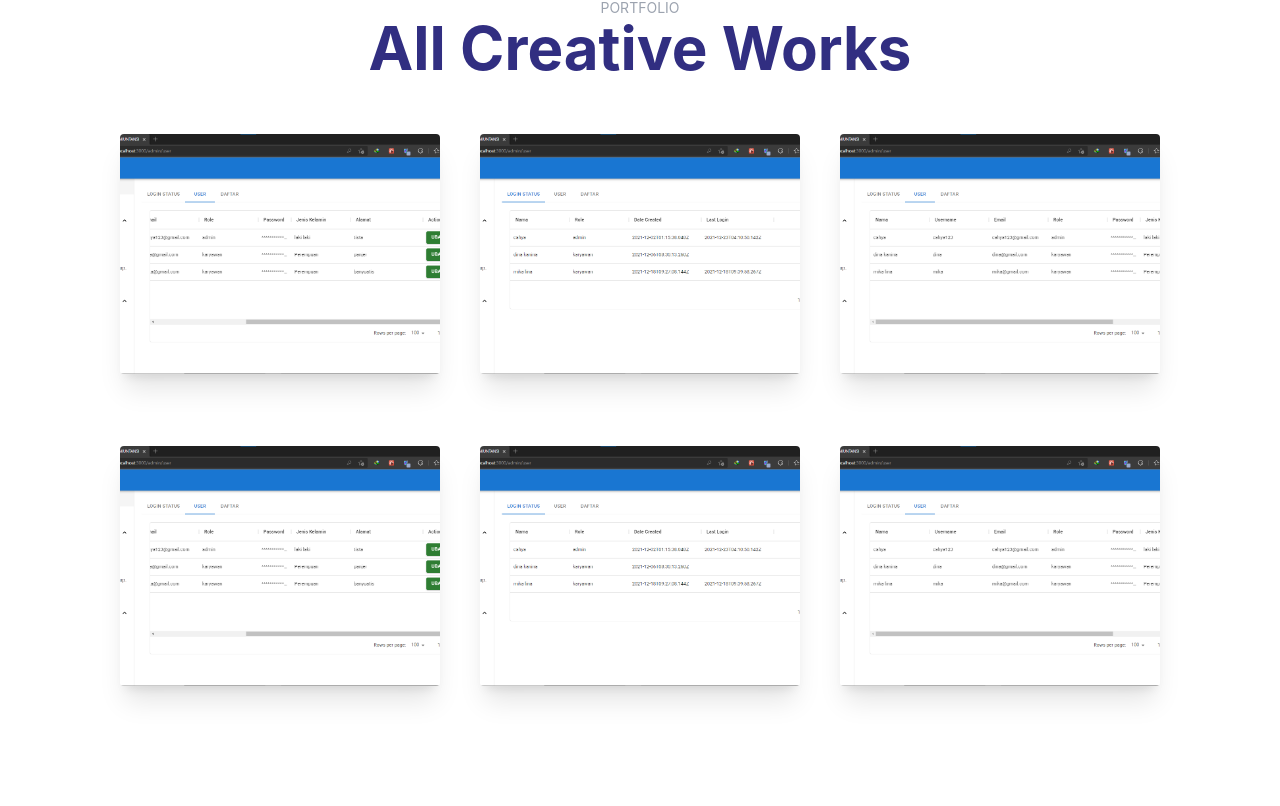
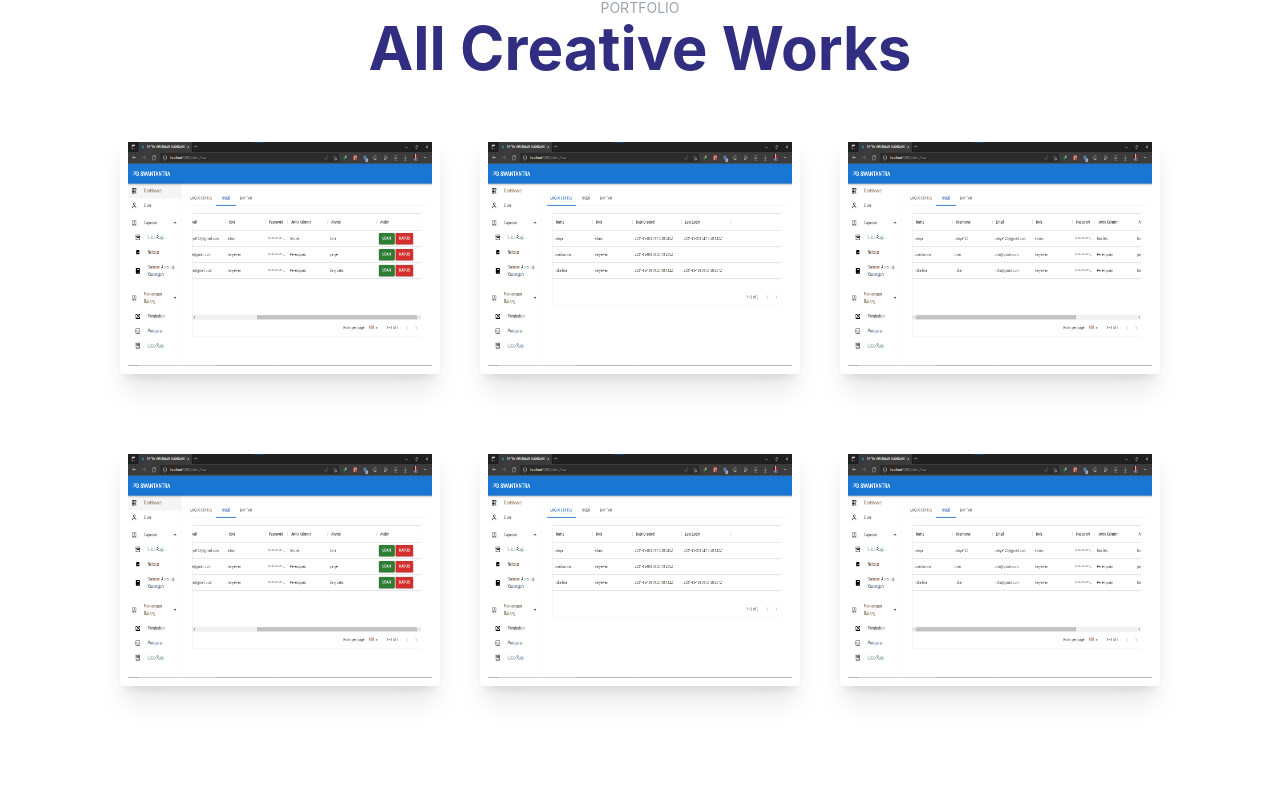
Before and after one commit to CJHydraGenZ/portfolio-next-tailwind, a Next.js app: page / in a window 1280 px wide. Shown: the part 1394-2200 px from the top of the page. Built offline with nearby package versions, Linux system fonts and the light colour scheme.

Commit message:
add upgrade fix bug

```diff
--- a/next.config.js
+++ b/next.config.js
@@ -1,12 +1,12 @@
 /** @type {import('next').NextConfig} */
 const nextConfig = {
   reactStrictMode: true,
-  images: {
-    loader: "akamai",
-    path: "",
-  },
-  basePath: "/portfolio-next-tailwind",
-  assetPrefix: "/portfolio-next-tailwind",
+  // images: {
+  //   loader: "akamai",
+  //   path: "",
+  // },
+  // basePath: "/portfolio-next-tailwind",
+  // assetPrefix: "/portfolio-next-tailwind",
 };
 
 module.exports = nextConfig;
--- a/package.json
+++ b/package.json
@@ -11,9 +11,9 @@
   },
   "dependencies": {
     "@headlessui/react": "^1.6.5",
-    "next": "12.1.6",
-    "react": "18.1.0",
-    "react-dom": "18.1.0",
+    "next": "^13.0.6",
+    "react": "^18.2.0",
+    "react-dom": "^18.2.0",
     "react-icons": "^4.4.0",
     "react-scroll": "^1.8.7"
   },
--- a/pages/homePage.js
+++ b/pages/homePage.js
@@ -9,8 +9,7 @@ const HomePage = () => {
           <Image
             src={`/images/gw.JPG`}
             alt="gw"
-            layout="fill"
-            objectFit="cover"
+            fill
             className="rounded-full cursor-pointer hidden md:block"
           />
         </div>
--- a/pages/index.js
+++ b/pages/index.js
@@ -10,8 +10,8 @@ export default function Home() {
   return (
     <div>
       <Head>
-        <title>Create Next App</title>
-        <meta name="description" content="Generated by create next app" />
+        <title>Cahya-dev</title>
+        <meta name="description" content="I Gede Cahya Ari Wibawa" />
         <link
           rel="icon"
           href={`${process.env.NEXT_PUBLIC_BASEPART}/favicon.ico`}
--- a/pages/work.js
+++ b/pages/work.js
@@ -16,8 +16,7 @@ const work = () => {
             <Image
               src="/images/1.png"
               alt="one"
-              layout="fill"
-              objectFit="cover"
+              fill
               className="p-2 rounded cursor-pointer"
             />
           </div>
@@ -25,8 +24,7 @@ const work = () => {
             <Image
               src="/images/2.png"
               alt="two"
-              layout="fill"
-              objectFit="cover"
+              fill
               className="p-2 rounded cursor-pointer"
             />
           </div>
@@ -34,8 +32,7 @@ const work = () => {
             <Image
               src="/images/3.png"
               alt="three"
-              layout="fill"
-              objectFit="cover"
+              fill
               className="p-2 rounded cursor-pointer"
             />
           </div>
@@ -45,8 +42,7 @@ const work = () => {
             <Image
               src="/images/1.png"
               alt="one"
-              layout="fill"
-              objectFit="cover"
+              fill
               className="p-2 rounded cursor-pointer"
             />
           </div>
@@ -54,8 +50,7 @@ const work = () => {
             <Image
               src="/images/2.png"
               alt="two"
-              layout="fill"
-              objectFit="cover"
+              fill
               className="p-2 rounded cursor-pointer"
             />
           </div>
@@ -63,8 +58,7 @@ const work = () => {
             <Image
               src="/images/3.png"
               alt="three"
-              layout="fill"
-              objectFit="cover"
+              fill
               className="p-2 rounded cursor-pointer"
             />
           </div>
```
Also changed, not shown: 1 other file (tests, documents, lock files or other folders).
